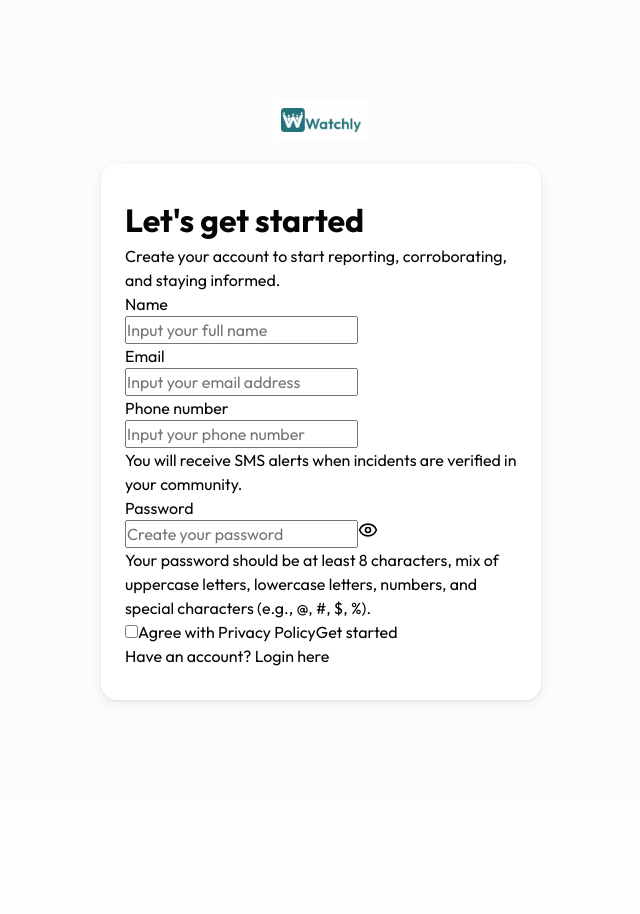
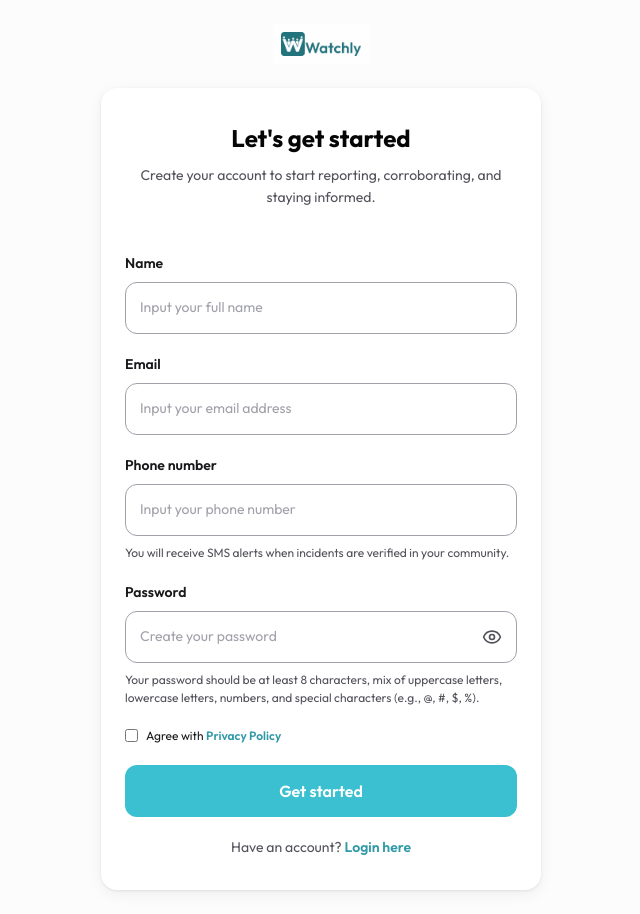
Before and after one commit to Smartoz-CODES/Watchly, a React (Vite) app: page /signup in a window 1280 px wide. Shown: the whole page, without its empty margins (319-959 px from the left). Before the commit the page ends 800 px from the top, so only its background shows below. Built offline with nearby package versions, Linux system fonts and the light colour scheme; no server answers.

Commit message:
Fixed login, password recovery and icon mismatch

```diff
--- a/src/pages/LoginPage.module.css
+++ b/src/pages/LoginPage.module.css
@@ -8,7 +8,8 @@
 }
 
 .title {
-  font-family: var(--font-heading);
+  font-family: var(--font-body);
+  font-weight: 700;
   font-size: var(--text-h6);
   color: var(--color-text-title);
   margin-bottom: 0.8rem;
--- a/src/pages/LoginPage.tsx
+++ b/src/pages/LoginPage.tsx
@@ -52,10 +52,9 @@ const LoginPage = () => {
           <input
             id="email"
             type="email"
-            placeholder="Enter your email"
+            placeholder="Enter your email address"
             value={email}
             onChange={(e) => setEmail(e.target.value)}
-            required
           />
         </div>
 
@@ -69,7 +68,6 @@ const LoginPage = () => {
               placeholder="Enter your password"
               value={password}
               onChange={(e) => setPassword(e.target.value)}
-              required
             />
 
             <button
@@ -84,7 +82,7 @@ const LoginPage = () => {
         </div>
 
         <div className={styles.forgotPassword}>
-          <Link to="/forgot-password">Forgot password?</Link>
+          <Link to="/forgot-password">Forgot Password</Link>
         </div>
 
         <button
--- a/src/pages/PasswordRecoveryPage.module.css
+++ b/src/pages/PasswordRecoveryPage.module.css
@@ -4,7 +4,8 @@
 }
 
 .title {
-  font-family: var(--font-heading);
+  font-family: var(--font-body);
+  font-weight: 700;
   font-size: var(--text-h6);
   color: var(--color-text-title);
   margin-bottom: 0.8rem;
@@ -192,6 +193,9 @@
   cursor: pointer;
   padding: 0;
   margin-bottom: 1.6rem;
+  display: flex;
+  align-items: center;
+  gap: 0.4rem;
 }
 
 /* --- Inline field-level validation (Screen B) --- */
--- a/src/pages/PasswordRecoveryPage.tsx
+++ b/src/pages/PasswordRecoveryPage.tsx
@@ -1,7 +1,7 @@
 import { useEffect, useState } from "react";
 import type { FormEvent } from "react";
 import { Link, useNavigate } from "react-router-dom";
-import { Eye, EyeOff, Info, Lock, Mail, X } from "lucide-react";
+import { ChevronLeft, Eye, EyeOff, Info, Lock, Mail, X } from "lucide-react";
 
 import { useToast } from "../hooks/use-toast";
 import { supabase } from "../lib/supabase";
@@ -148,7 +148,6 @@ const PasswordRecoveryPage = () => {
                   placeholder="Input your email address"
                   value={email}
                   onChange={(e) => setEmail(e.target.value)}
-                  required
                 />
               </div>
             </div>
@@ -175,7 +174,7 @@ const PasswordRecoveryPage = () => {
             className={styles.backLink}
             onClick={() => navigate("/login")}
           >
-            ‹ Back
+            <ChevronLeft size={18} /> Back
           </button>
 
           <div className={styles.header}>
@@ -190,7 +189,6 @@ const PasswordRecoveryPage = () => {
             <div
               className={`${styles.inputWrapper} ${newPasswordError ? styles.inputError : ""}`}
             >
-              <Lock size={20} className={styles.icon} />
               <input
                 id="newPassword"
                 type={showNewPassword ? "text" : "password"}
--- a/src/pages/SignupPage.module.css
+++ b/src/pages/SignupPage.module.css
@@ -1,3 +1,173 @@
+.header {
+  margin-bottom: 2.4rem;
+  text-align: center;
+}
+
+.title {
+  font-family: var(--font-body);
+  font-size: var(--text-h6);
+  font-weight: 700;
+  color: var(--color-text-title);
+  margin-bottom: 0.8rem;
+}
+
+.subtitle {
+  font-size: var(--text-body-4);
+  color: var(--color-text-caption);
+  line-height: 1.6;
+}
+
+.form {
+  display: flex;
+  flex-direction: column;
+  gap: 2rem;
+}
+
+.inputGroup {
+  display: flex;
+  flex-direction: column;
+  gap: 0.8rem;
+}
+
+.inputGroup label {
+  font-size: var(--text-body-4);
+  font-weight: 600;
+  color: var(--color-text-body);
+}
+
+.inputWrapper {
+  display: flex;
+  align-items: center;
+  border: 1px solid var(--color-border-default);
+  border-radius: var(--btn-radius-md);
+  padding: 0 1.4rem;
+  height: 5.2rem;
+  background: #fff;
+  transition: border-color 0.2s ease;
+}
+
+.inputWrapper:focus-within {
+  border-color: var(--color-primary);
+}
+
+.inputWrapper input {
+  flex: 1;
+  border: none;
+  outline: none;
+  background: transparent;
+  font-size: var(--text-body-4);
+  color: var(--color-text-body);
+}
+
+.inputWrapper input::placeholder {
+  color: var(--color-text-disabled);
+}
+
+.eyeButton {
+  display: flex;
+  align-items: center;
+  justify-content: center;
+  color: var(--color-text-caption);
+  background: transparent;
+  border: none;
+  cursor: pointer;
+}
+
+.helperText {
+  font-size: var(--text-body-5);
+  color: var(--color-text-caption);
+  line-height: 1.5;
+}
+
+.checkboxContainer {
+  display: flex;
+  align-items: flex-start;
+  gap: 0.8rem;
+  font-size: var(--text-body-5);
+  color: var(--color-text-body);
+  cursor: pointer;
+  line-height: 1.5;
+}
+
+.checkboxContainer input {
+  margin-top: 0.2rem;
+  accent-color: var(--color-primary);
+  cursor: pointer;
+}
+
+.policyLink {
+  color: var(--color-primary-dark);
+  font-weight: 600;
+}
+
+.policyLink:hover {
+  text-decoration: underline;
+}
+
+.primaryButton {
+  width: 100%;
+  height: 5.2rem;
+  border: none;
+  border-radius: var(--btn-radius-md);
+  background: var(--color-primary);
+  color: #fff;
+  font-size: var(--text-body-3);
+  font-weight: 600;
+  cursor: pointer;
+  transition: background-color 0.2s ease;
+}
+
+.primaryButton:hover:not(:disabled) {
+  background: var(--color-primary-dark);
+}
+
+.primaryButton:disabled {
+  opacity: 0.7;
+  cursor: not-allowed;
+}
+
+.footerText {
+  text-align: center;
+  font-size: var(--text-body-4);
+  color: var(--color-text-caption);
+}
+
+.footerText a {
+  color: var(--color-primary-dark);
+  font-weight: 600;
+}
+
+.footerText a:hover {
+  text-decoration: underline;
+}
+
+.resendContainer {
+  display: flex;
+  justify-content: space-between;
+  align-items: center;
+  gap: 1rem;
+  font-size: var(--text-body-5);
+  color: var(--color-text-caption);
+}
+
+.resendButton {
+  background: none;
+  border: none;
+  color: var(--color-primary-dark);
+  font-size: var(--text-body-5);
+  font-weight: 600;
+  cursor: pointer;
+}
+
+.resendButton:hover:not(:disabled) {
+  text-decoration: underline;
+}
+
+.resendButton:disabled {
+  opacity: 0.6;
+  cursor: not-allowed;
+}
+
 .backLink {
   align-self: flex-start;
   background: none;
@@ -8,6 +178,9 @@
   cursor: pointer;
   padding: 0;
   margin-bottom: 1.6rem;
+  display: flex;
+  align-items: center;
+  gap: 0.4rem;
 }
 
 .overlay {
@@ -57,7 +230,8 @@
 }
 
 .verifiedTitle {
-  font-family: var(--font-heading);
+  font-family: var(--font-body);
+  font-weight: 700;
   font-size: var(--text-h6);
   color: var(--color-text-title);
 }
@@ -116,6 +290,9 @@
   padding: 0.4rem 1rem;
   border-radius: 999px;
   white-space: nowrap;
+  display: flex;
+  align-items: center;
+  gap: 0.4rem;
 }
 
 .privacyNote {
@@ -123,7 +300,6 @@
   color: var(--color-text-caption);
 }
 
-/* Mobile: full-page, no backdrop, auto-dismisses via timer */
 @media (max-width: 767px) {
   .overlay {
     position: static;
--- a/src/pages/SignupPage.tsx
+++ b/src/pages/SignupPage.tsx
@@ -1,7 +1,7 @@
 import { useEffect, useState } from "react";
 import type { FormEvent } from "react";
 import { Link, useNavigate } from "react-router-dom";
-import { Eye, EyeOff, Lock } from "lucide-react";
+import { Check, ChevronLeft, Eye, EyeOff, Lock } from "lucide-react";
 
 import OTPInput from "../components/OTPInput/OTPInput";
 import { useAuth } from "../hooks/use-auth";
@@ -153,8 +153,8 @@ const SignupPage = () => {
           <div className={styles.header}>
             <h1 className={styles.title}>Let's get started</h1>
             <p className={styles.subtitle}>
-              Create your account to start reporting, corroborating, and staying
-              informed.
+              Create your account to start reporting, corroborating, and
+              staying informed.
             </p>
           </div>
 
@@ -167,7 +167,6 @@ const SignupPage = () => {
                 placeholder="Input your full name"
                 value={name}
                 onChange={(e) => setName(e.target.value)}
-                required
               />
             </div>
           </div>
@@ -181,7 +180,6 @@ const SignupPage = () => {
                 placeholder="Input your email address"
                 value={email}
                 onChange={(e) => setEmail(e.target.value)}
-                required
               />
             </div>
           </div>
@@ -195,7 +193,6 @@ const SignupPage = () => {
                 placeholder="Input your phone number"
                 value={phone}
                 onChange={(e) => setPhone(e.target.value)}
-                required
               />
             </div>
             <p className={styles.helperText}>
@@ -213,7 +210,6 @@ const SignupPage = () => {
                 placeholder="Create your password"
                 value={password}
                 onChange={(e) => setPassword(e.target.value)}
-                required
               />
               <button
                 type="button"
@@ -225,9 +221,9 @@ const SignupPage = () => {
               </button>
             </div>
             <p className={styles.helperText}>
-              Your password should be at least 8 characters, mix of uppercase
-              letters, lowercase letters, numbers, and special characters (e.g.,
-              @, #, $, %).
+              Your password should be at least 8 characters, mix of
+              uppercase letters, lowercase letters, numbers, and special
+              characters (e.g., @, #, $, %).
             </p>
           </div>
 
@@ -264,7 +260,7 @@ const SignupPage = () => {
             className={styles.backLink}
             onClick={() => setStep(1)}
           >
-            ‹ Back
+            <ChevronLeft size={18} /> Back
           </button>
 
           <div className={styles.header}>
@@ -309,13 +305,16 @@ const SignupPage = () => {
             <div className={styles.overlay}>
               <div className={styles.modalCard}>
                 <div className={styles.verifiedIconWrap}>
-                  <div className={styles.verifiedIcon}>✓</div>
+                  <div className={styles.verifiedIcon}>
+                    <Check size={20} color="#fff" />
+                  </div>
                 </div>
 
                 <h2 className={styles.verifiedTitle}>Phone Verified</h2>
                 <p className={styles.verifiedBody}>
-                  Your phone number has been successfully verified. You can now
-                  report incidents and confirm reports in your community.
+                  Your phone number has been successfully verified. You can
+                  now report incidents and confirm reports in your
+                  community.
                 </p>
 
                 <div className={styles.numberCard}>
@@ -323,12 +322,16 @@ const SignupPage = () => {
                     <Lock size={18} />
                   </div>
                   <div className={styles.numberText}>
-                    <span className={styles.numberLabel}>Verified Number</span>
+                    <span className={styles.numberLabel}>
+                      Verified Number
+                    </span>
                     <span className={styles.numberValue}>
                       {maskPhone(normalizePhoneE164(phone))}
                     </span>
                   </div>
-                  <span className={styles.confirmedPill}>✓ Confirmed</span>
+                  <span className={styles.confirmedPill}>
+                    <Check size={14} /> Confirmed
+                  </span>
                 </div>
 
                 <button
```
